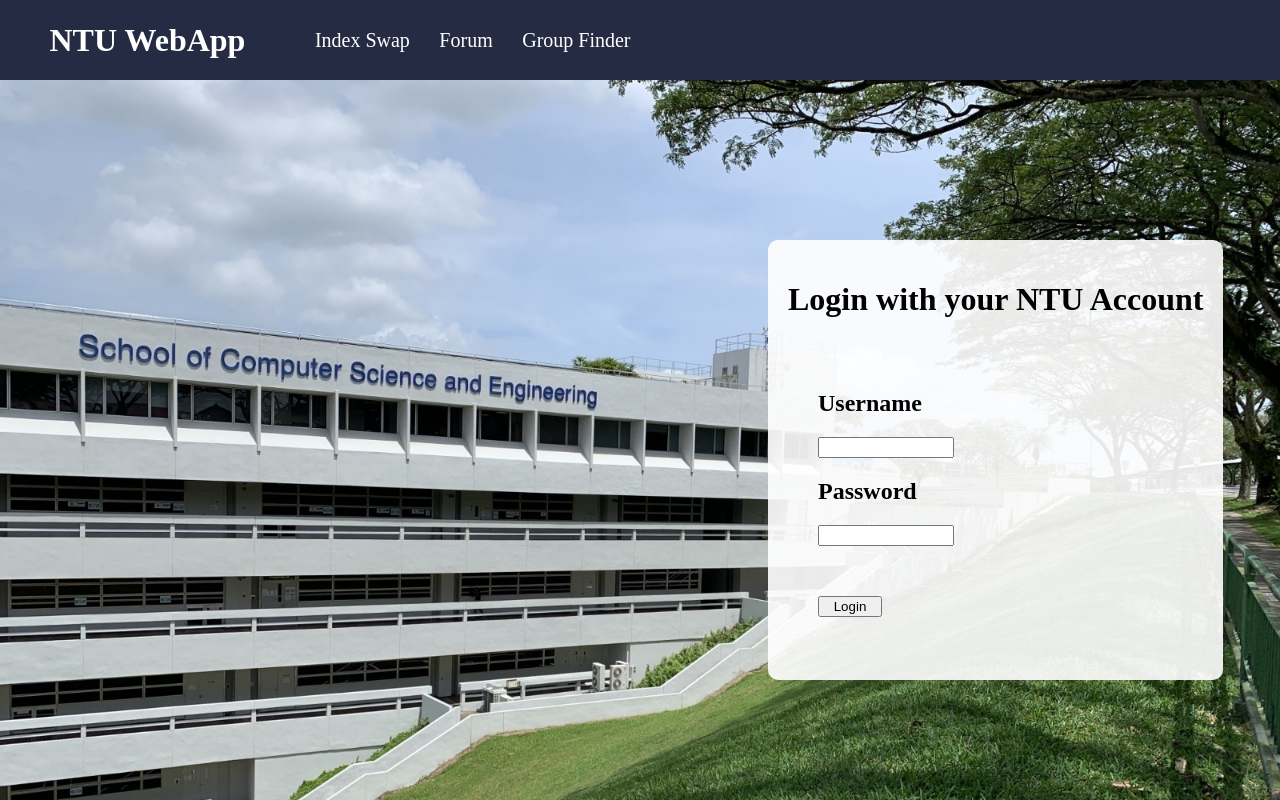
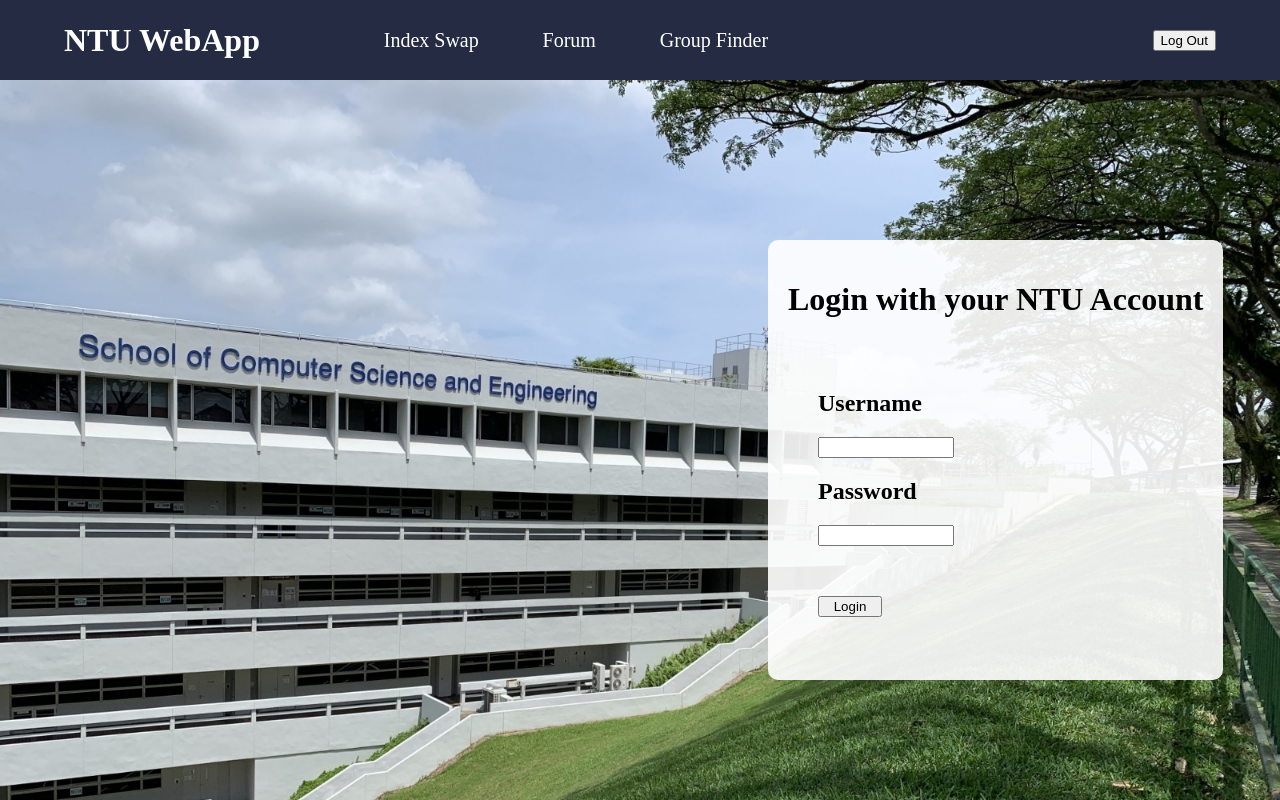
Before and after one commit to winglam209/TechTrek-G6-FE, a React (Create React App) app in the folder fill-in-the-blank/: page / in a window 1280 px wide. Both pictures are taken after a click on the button "Login". Built offline with nearby package versions, Linux system fonts and the light colour scheme.

Commit message:
feat: :sparkles: Add login sample

```diff
--- a/fill-in-the-blank/src/App.js
+++ b/fill-in-the-blank/src/App.js
@@ -5,9 +5,11 @@ import Home from "./pages/Home";
 import GroupFinder from "./pages/GroupFinder";
 import IndexSwap from "./pages/IndexSwap";
 import Forum from "./pages/Forum";
+import { AuthProvider } from "./context/authContext";
 
 function App() {
   return (
+    <AuthProvider>
       <Router>
         <NavBar />
         <Routes>
@@ -17,6 +19,7 @@ function App() {
           <Route path="/forum" element={<Forum />} />
         </Routes>
       </Router>
+    </AuthProvider>
   );
 }
 
--- a/fill-in-the-blank/src/components/Login.jsx
+++ b/fill-in-the-blank/src/components/Login.jsx
@@ -1,7 +1,11 @@
-import React from "react";
+import { useContext } from "react";
+
+import { authContext } from "../context/authContext";
+
 import styles from "./Login.module.css";
 
 const Login = () => {
+  const { auth, setAuth } = useContext(authContext);
   return (
     <div className={styles.loginCard}>
       <h1>Login with your NTU Account</h1>
@@ -10,7 +14,9 @@ const Login = () => {
         <input className={styles.inputField} />
         <h2 className={styles.inputHeader}>Password</h2>
         <input className={styles.inputField} />
-        <button className={styles.loginButton}>Login</button>
+        <button className={styles.loginButton} onClick={() => setAuth(true)}>
+          Login
+        </button>
       </div>
     </div>
   );
--- a/fill-in-the-blank/src/components/layout/NavBar.jsx
+++ b/fill-in-the-blank/src/components/layout/NavBar.jsx
@@ -1,12 +1,18 @@
-import React from "react";
+import { useContext } from "react";
 import { Link } from "react-router-dom";
+
+import { authContext } from "../../context/authContext";
+
 import styles from "./NavBar.module.css";
 
 const NavBar = () => {
+  const { auth, setAuth } = useContext(authContext);
+  console.log(auth);
   return (
     <div className={styles.navBar}>
-      <div className={styles.navBarButtonsRow}>
       <header className={styles.websiteTitle}>NTU WebApp</header>
+      {auth ? (
+        <div className={styles.navBarLinksRow}>
           <Link className={styles.navBarLink} to="/indexSwap">
             Index Swap
           </Link>
@@ -17,6 +23,17 @@ const NavBar = () => {
             Group Finder
           </Link>
         </div>
+      ) : (
+        <div className={styles.navBarLinksRow}></div>
+      )}
+
+      {auth ? (
+        <button className={styles.loginButton} onClick={() => setAuth(false)}>
+          Log Out
+        </button>
+      ) : (
+        <></>
+      )}
     </div>
   );
 };
--- a/fill-in-the-blank/src/components/layout/NavBar.module.css
+++ b/fill-in-the-blank/src/components/layout/NavBar.module.css
@@ -1,30 +1,38 @@
 .navBar {
-  width: 100%;
-  height: 10vh;
-  display: flex;
+  align-items: center;
   align-items: center;
   background-color: #252b42;
+  display: flex;
+  display: flex;
+  height: 10vh;
+  width: 100%;
 }
 
 .websiteTitle {
+  color: white;
   font-size: 2rem;
   font-weight: bold;
+  margin-left: 5vw;
   margin-right: 40px;
-  color: white;
 }
 
-.navBarButtonsRow {
-  width: 50vw;
+.navBarLinksRow {
+  align-items: center;
+  display: flex;
   height: 100%;
+  justify-content: space-evenly;
   margin: 20px;
-  display: flex;
-  align-items: center;
-  justify-content: space-evenly;
+  width: 40vw;
 }
 
 .navBarLink {
+  border: 0px;
+  color: white;
   font-size: 1.25rem;
-  color: white;
   text-decoration: none;
-  border: 0px;
 }
+
+.loginButton {
+  position: fixed;
+  right: 5vw;
+}
--- /dev/null
+++ b/fill-in-the-blank/src/context/authContext.jsx
@@ -0,0 +1,21 @@
+import { createContext, useState } from "react";
+
+export const authContext = createContext({
+  tab: 0,
+  setTab: () => {},
+});
+
+export const AuthProvider = ({ children }) => {
+  const [auth, setAuth] = useState(false);
+
+  return (
+    <authContext.Provider
+      value={{
+        auth,
+        setAuth,
+      }}
+    >
+      {children}
+    </authContext.Provider>
+  );
+};
```
Lines whose indentation alone changed are shown as unchanged.
